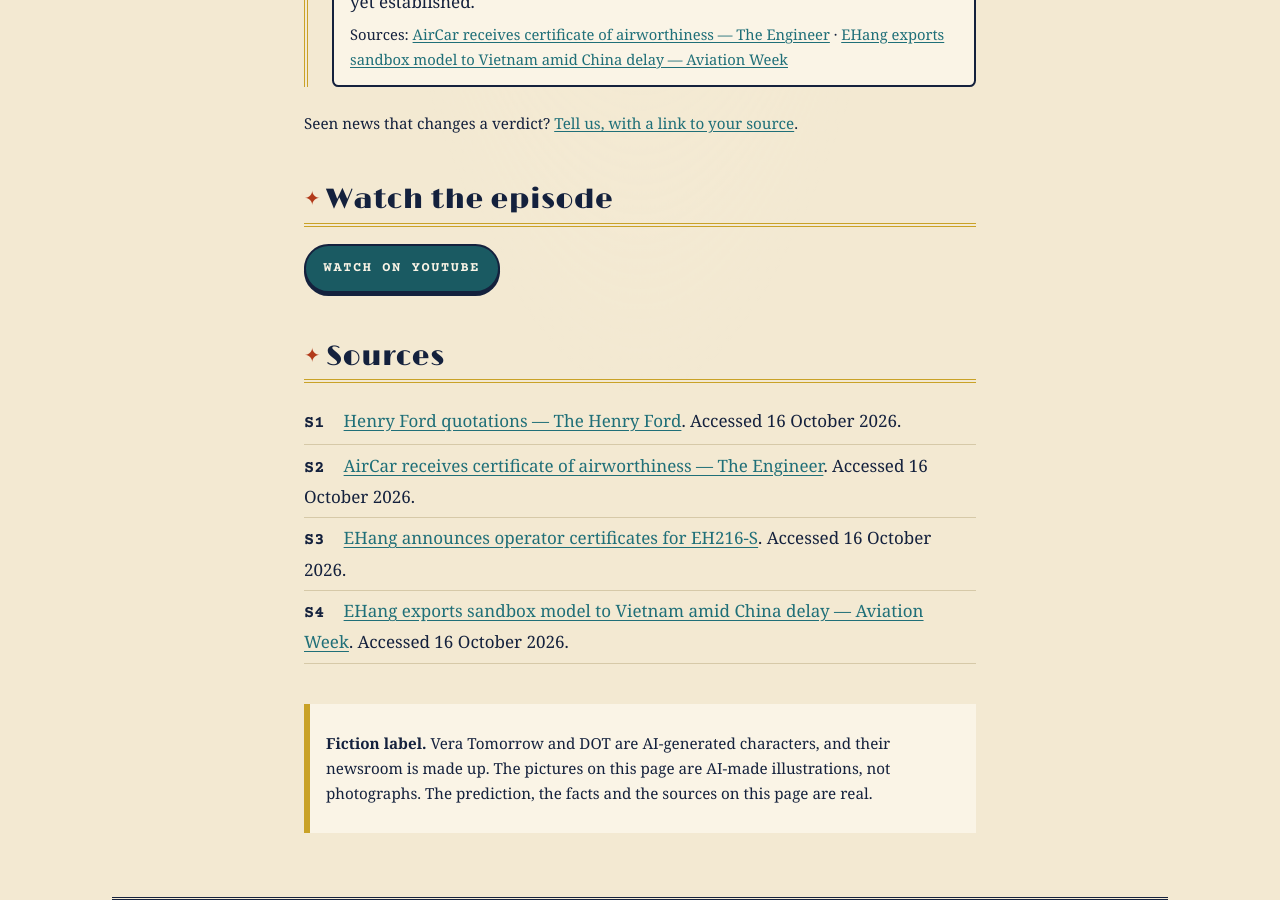
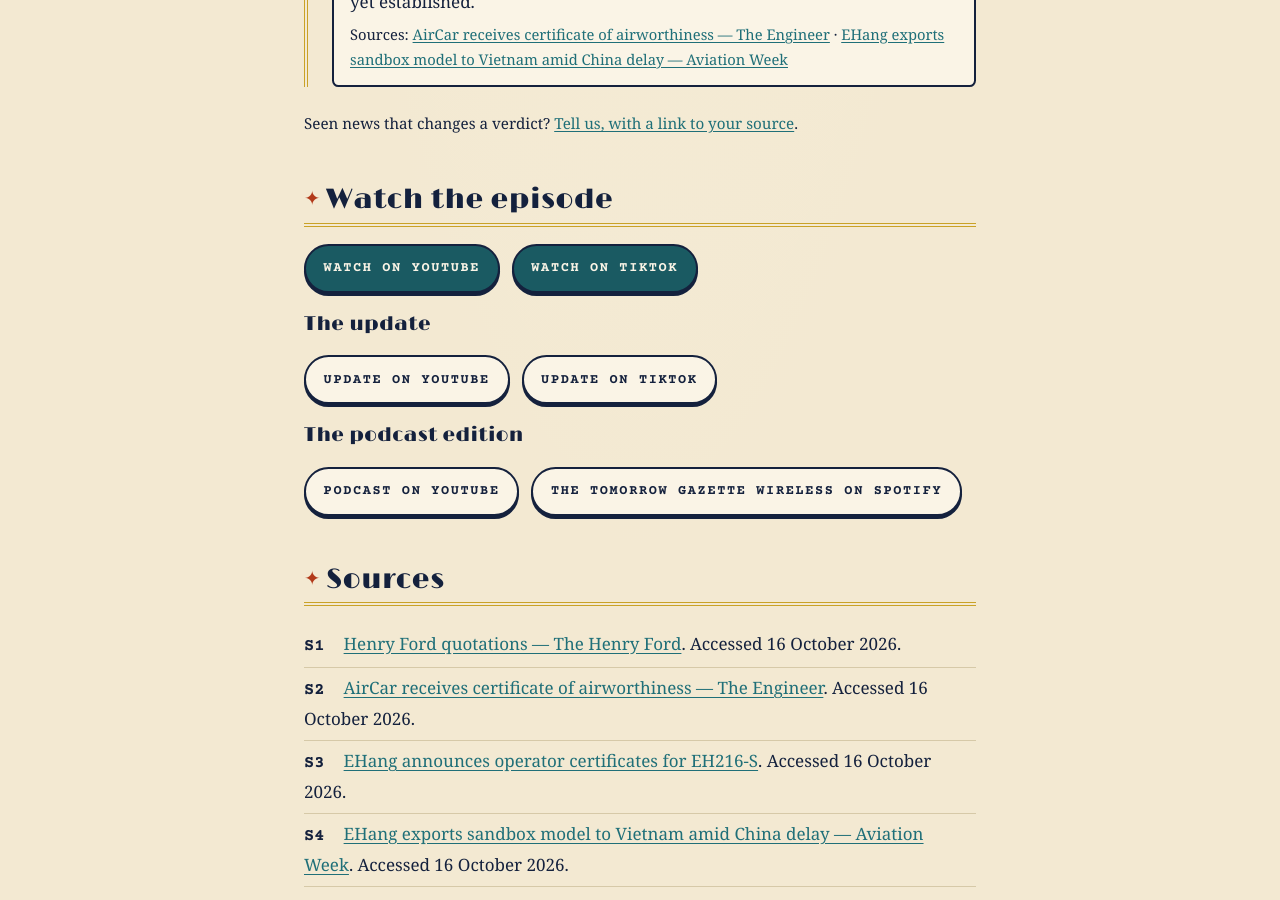
Before and after one commit to Honey-Badger-Labs/tomorrow-gazette-archive, a Jekyll site: the page built from _episodes/e1-flying-car.md, in a window 1280 px wide and 900 px high, scrolled down 2983 px. Built offline with Jekyll 4.4.1, drawn with Linux system fonts in a browser that asks for light colours.

Commit message:
E1 page: add TikTok, Roadster update Short, podcast and Spotify links (#11)
Co-authored-by: JakesSN <249307721+JakesSN@users.noreply.github.com>

```diff
--- a/_episodes/e1-flying-car.md
+++ b/_episodes/e1-flying-car.md
@@ -6,6 +6,11 @@
 description: In 1940, Henry Ford predicted a combination airplane and motor car. Today, a certified roadable aircraft exists, while eVTOL aircraft are advancing without becoming road cars or an everyday public service.
 video:
   youtube: https://www.youtube.com/shorts/84r9C1DHN6M
+  tiktok: https://www.tiktok.com/@tomorrow.gazette.ai/video/7696926140878834960
+  update_youtube: https://www.youtube.com/shorts/UAgdd3Rzypc
+  update_tiktok: https://www.tiktok.com/@tomorrow.gazette.ai/video/7698411497071906100
+  podcast_youtube: https://www.youtube.com/watch?v=38FmKf9ds2Y
+podcast_spotify: https://open.spotify.com/show/72zRmWLYLObaiEHp2V1CfW
 prediction:
   quote: "Mark my word: A combination airplane and motor car is coming."
   who: Henry Ford
--- a/_layouts/episode.html
+++ b/_layouts/episode.html
@@ -70,6 +70,20 @@
       {% if page.video.youtube %}<a class="button" href="{{ page.video.youtube }}">Watch on YouTube</a>{% endif %}
       {% if page.video.tiktok %}<a class="button" href="{{ page.video.tiktok }}">Watch on TikTok</a>{% endif %}
     </p>
+    {% if page.video.update_youtube or page.video.update_tiktok %}
+    <h3>The update</h3>
+    <p class="watch-links">
+      {% if page.video.update_youtube %}<a class="button button-quiet" href="{{ page.video.update_youtube }}">Update on YouTube</a>{% endif %}
+      {% if page.video.update_tiktok %}<a class="button button-quiet" href="{{ page.video.update_tiktok }}">Update on TikTok</a>{% endif %}
+    </p>
+    {% endif %}
+    {% if page.video.podcast_youtube or page.podcast_spotify %}
+    <h3>The podcast edition</h3>
+    <p class="watch-links">
+      {% if page.video.podcast_youtube %}<a class="button button-quiet" href="{{ page.video.podcast_youtube }}">Podcast on YouTube</a>{% endif %}
+      {% if page.podcast_spotify %}<a class="button button-quiet" href="{{ page.podcast_spotify }}">The Tomorrow Gazette Wireless on Spotify</a>{% endif %}
+    </p>
+    {% endif %}
   </section>
 
   <section aria-labelledby="sources-heading" class="sources">
```
Also changed, not shown: docs/episode-schema.md (+2 -0 lines).
